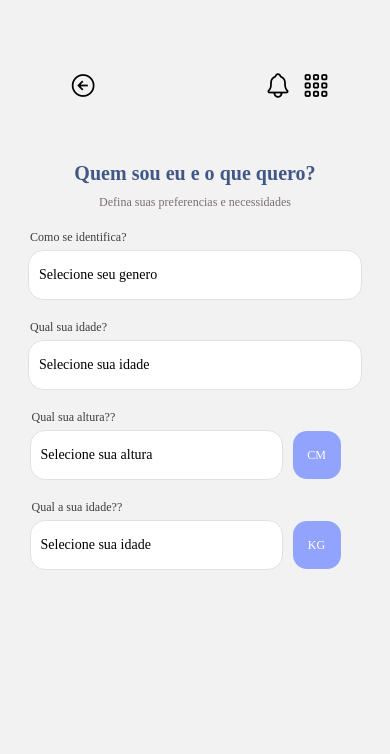
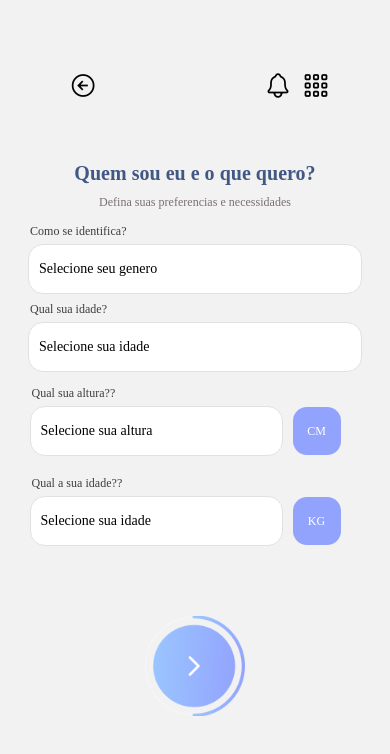
Before and after one commit to bellujrb/copastur-fiap, a React Native app: screen /info1 in a window 390 px wide. Shown: the top 754 px of the page. Built offline with nearby package versions, Linux system fonts and the light colour scheme.

Commit message:
copastur-fiap

```diff
--- a/src/screens/auth/login/index.tsx
+++ b/src/screens/auth/login/index.tsx
@@ -1,8 +1,8 @@
 import React from 'react';
-import { View, Text } from 'react-native';
+import { View, Text, TouchableOpacity, Image } from 'react-native';
 import { register } from '../../../style/auth/style';
 import { Input } from '../../../components/global/input';
-import { global, input } from '../../../style/global/style';
+import { global } from '../../../style/global/style';
 import Button from '../../../components/global/button';
 import { loginbutton } from '../../../constants/string';
 import { RootStackParams } from '../../../navigation';
--- a/src/screens/info/index.tsx
+++ b/src/screens/info/index.tsx
@@ -1,10 +1,12 @@
 import React from 'react';
-import { View, Text, TouchableOpacity, SafeAreaView } from 'react-native';
+import { View, Text, TouchableOpacity, SafeAreaView, Image } from 'react-native';
 import Ionicons from '@expo/vector-icons/Ionicons';
 import { header } from '../../style/header/style';
 import { global } from '../../style/global/style';
 import { Input } from '../../components/global/input';
 import { InputSpecial } from '../../components/info/inputspecial';
+import { info } from '../../style/info/style';
+import buttomimg from '../../assets/images/button1.png';
 
 export default function Info(){
 
@@ -28,35 +30,20 @@ export default function Info(){
             </View>
             {/* Header End */}
 
+            {/* Title Main */}
+
             <View style={{
                 justifyContent: 'center',
                 alignItems: 'center',
             }}>
 
-                <Text style={{
-                    fontFamily: 'General Sans',
-                    fontWeight: '700',
-                    fontSize: 20,
+                <Text style={info.titlemain}>Quem sou eu e o que quero?</Text>
+                <Text style={info.subtitlemain}>Defina suas preferencias e necessidades</Text>
+                <View style={info.margintop}/>
 
-                    letterSpacing: 0.02,
+            {/* Title Main End */}
 
-                    color: '#425884'
-                }}>Quem sou eu e o que quero?</Text>
-                <Text style={{
-                    marginTop: 10,
-
-                    fontFamily: 'General Sans',
-                    fontWeight: '400',
-                    fontSize: 12,
-
-                    letterSpacing: 0.02,
-
-                    color: '#7B6F72'
-                }}>Defina suas preferencias e necessidades</Text>
-                <View style={{
-                    marginTop: 10,
-                }}/>
-
+                { /* Input */ }
                 <Input name='Como se identifica?'
                     placeholder='Selecione seu genero'
                 />
@@ -64,10 +51,10 @@ export default function Info(){
                 <Input name='Qual sua idade?'
                     placeholder='Selecione sua idade'
                 />
+                { /* Input End */ }
 
-                <View style={{
-                    marginRight: 30
-                }}>
+                { /* Input Special */}
+                <View style={info.marginright}>
                     <InputSpecial name='Qual sua altura??'
                         placeholder='Selecione sua altura'
                         type='CM'
@@ -78,6 +65,17 @@ export default function Info(){
                         type='KG'
                     />
                 </View>
+                { /* Input Special End */}
+
+                { /* Botao Next */}
+                    <TouchableOpacity style={{
+                        marginTop: 60
+                    }}>
+                        <Image source={buttomimg} style={info.imgnext}/>
+                    </TouchableOpacity>
+                { /* Botao Next End */}
+
+
             </View>
         </SafeAreaView>
     )
--- a/src/style/global/style.tsx
+++ b/src/style/global/style.tsx
@@ -12,7 +12,7 @@ export const global = StyleSheet.create({
 
 export const input = StyleSheet.create({
     spaceinputs:{
-        margin: 10
+        margin: 4
     },
     textinput:{
         fontFamily: 'Poppins',
--- a/src/style/info/style.tsx
+++ b/src/style/info/style.tsx
@@ -1,5 +1,38 @@
 import React from 'react';
 import { StyleSheet } from 'react-native';
+
+export const info = StyleSheet.create({
+    titlemain:{
+        fontFamily: 'General Sans',
+        fontWeight: '700',
+        fontSize: 20,
+
+        letterSpacing: 0.02,
+
+        color: '#425884'
+    },
+    subtitlemain:{
+        marginTop: 10,
+
+        fontFamily: 'General Sans',
+        fontWeight: '400',
+        fontSize: 12,
+
+        letterSpacing: 0.02,
+
+        color: '#7B6F72'
+    },
+    margintop:{
+        marginTop: 10
+    },
+    marginright:{
+        marginRight: 30
+    },
+    imgnext:{
+        width: 100,
+        height: 100,
+    }
+})
 
 export const inputS = StyleSheet.create({
     container:{
@@ -54,5 +87,5 @@ export const inputS = StyleSheet.create({
         fontSize: 12,
 
         color: '#FFFFFF'
-    }
+    },
 })
```
Also changed, not shown: src/assets/images/button1.png (added).
